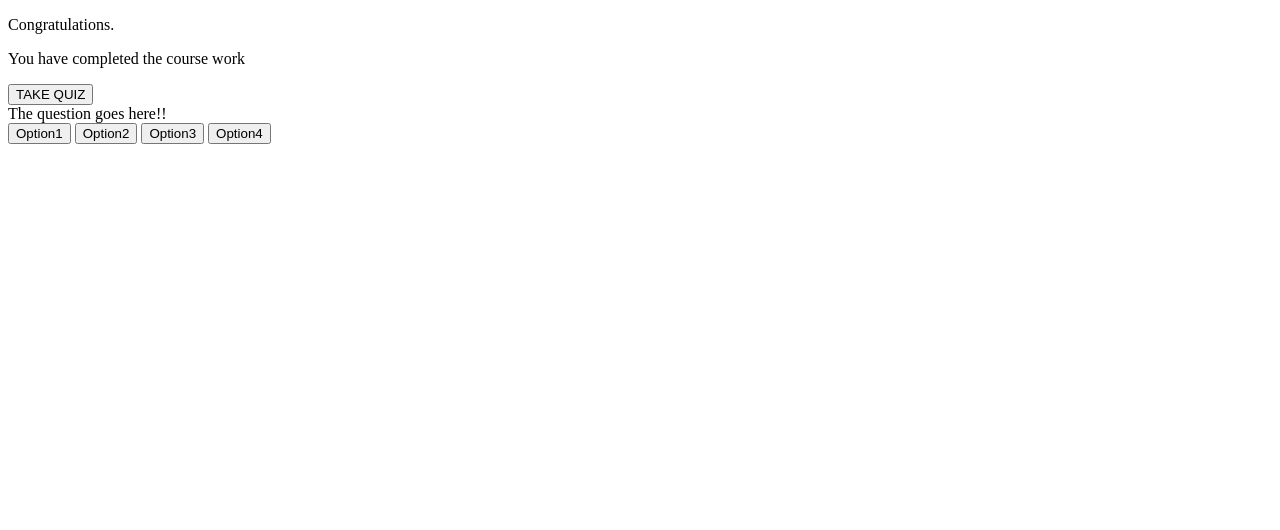
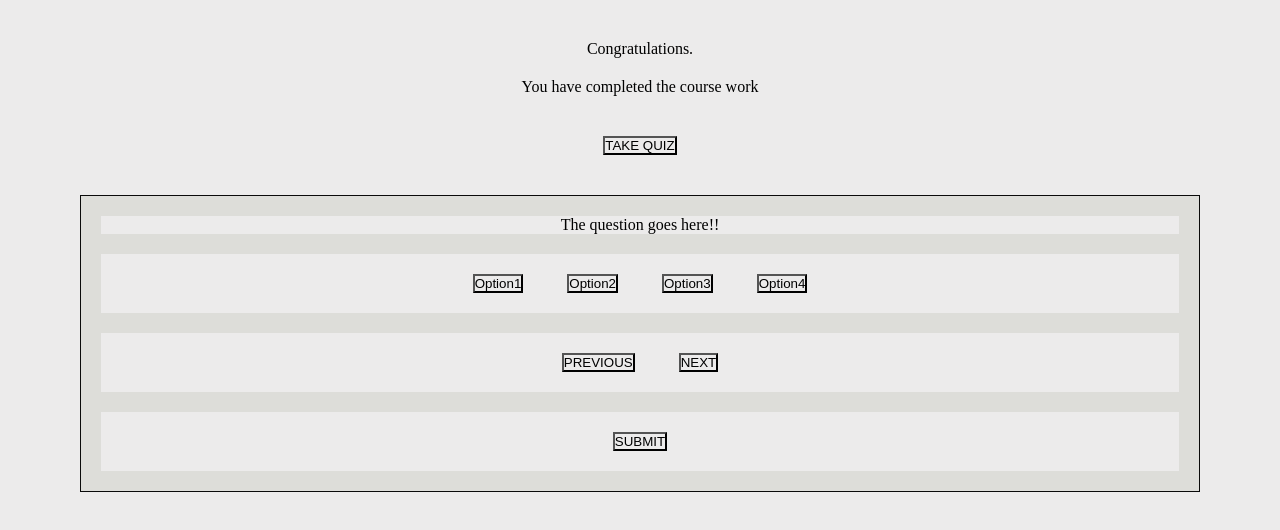
Before and after one commit to Jeptooleonida/exam-website, a plain HTML site: page index.html in a window 1280 px wide. Drawn offline with Linux system fonts and the light colour scheme.

Commit message:
add submit button in the questions section

```diff
--- a/assets/css/index.css
+++ b/assets/css/index.css
@@ -0,0 +1,11 @@
+*{
+    background-color: rgb(236, 235, 235);
+    padding: 0;
+    margin: 20px;
+    text-align: center;
+
+}
+.question{
+    background-color: rgb(221, 221, 217);
+    border: 1px solid rgb(10, 10, 10);
+}
--- a/index.html
+++ b/index.html
@@ -5,6 +5,7 @@
     <meta http-equiv="X-UA-Compatible" content="IE=edge">
     <meta name="viewport" content="width=device-width, initial-scale=1.0">
     <link rel="stylesheet" href="assets/css/index.css">
+    <script src="assets/JS/main.js"></script>
     <title>JS Quiz</title>
 </head>
 <body>
@@ -19,6 +20,8 @@
 
         </div>
 
+        <div class="question">
+
             <div class="quiz-container">
                  The question goes here!!
             </div>
@@ -31,6 +34,20 @@
 
             </div>
 
+            <div class="navigation-sec">
+                <button class="previous-tab">PREVIOUS</button>
+                <button class="next-tab">NEXT</button>
+
+             </div>
+
+             <div class="submit-btn">
+                 <button class="submit-tab">SUBMIT</button>
+
+             </div>
+
+        </div>
+
+
     </div>
 
 </body>
```
Lines whose indentation alone changed are shown as unchanged.
